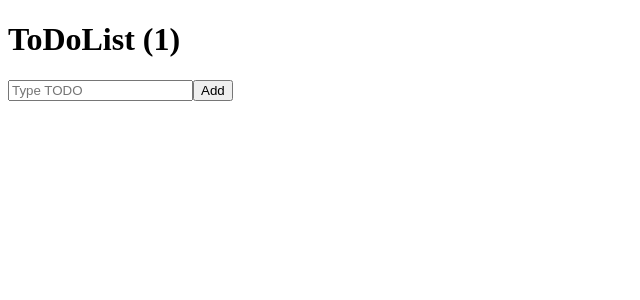
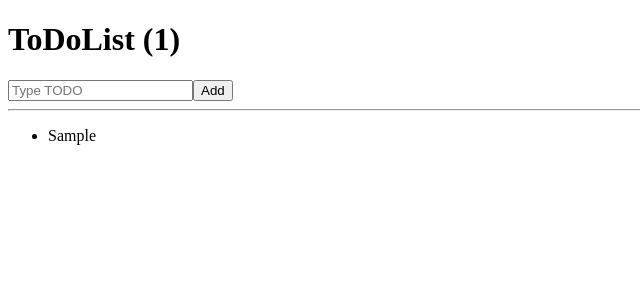
Before and after one commit to devheedoo/react-for-beginners-cra, a React (Create React App) app: page / in a window 1280 px wide. Both pictures are taken after typing "Sample" into the empty fields and a click on the button "Add". Shown: the top 300 px of the page, without its empty margins (0-640 px from the left). Built offline with nearby package versions, Linux system fonts and the light colour scheme.

Commit message:
feat(ToDoList): Show todos data using ul, li

```diff
--- a/src/ToDoList.js
+++ b/src/ToDoList.js
@@ -13,7 +13,7 @@
     setTodo('');
   };
 
-  // useEffect(() => console.log(todos), [todos]);
+  useEffect(() => console.log(todos), [todos]);
 
   return (
     <div>
@@ -27,6 +27,12 @@
         />
         <button>Add</button>
       </form>
+      <hr />
+      <ul>
+        {todos.map((item, index) => (
+          <li key={index}>{item}</li>
+        ))}
+      </ul>
     </div>
   );
 }
```
